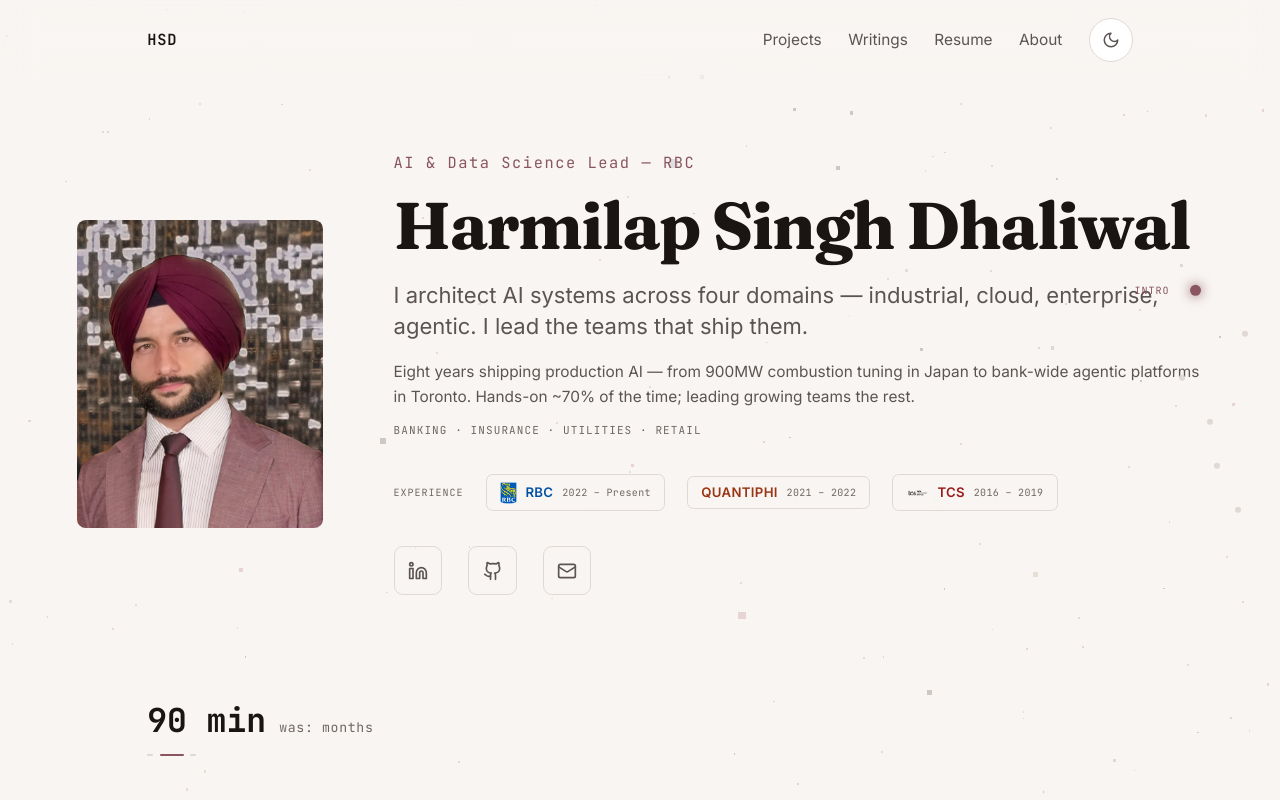
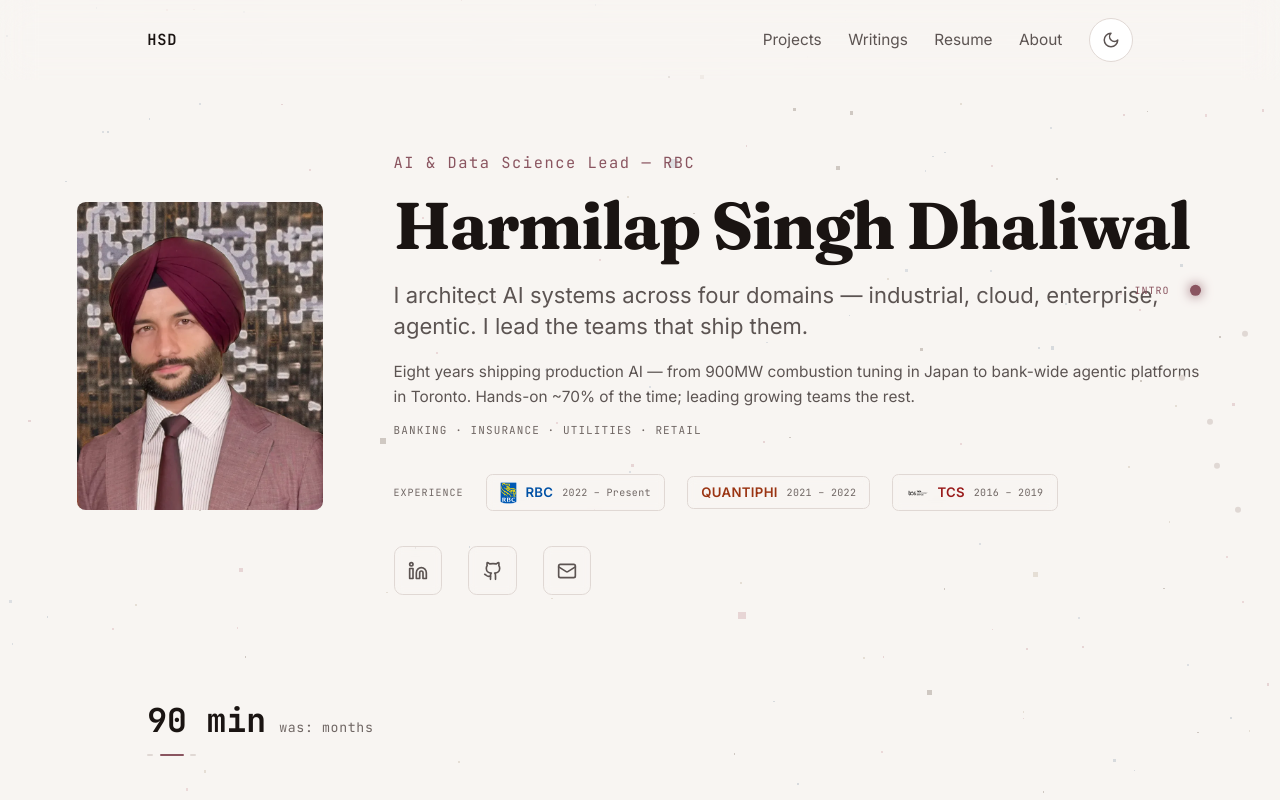
Before and after one commit to rogerthatroach/rogerthatroach.github.io, a Next.js app: page / in a window 1280 px wide. Shown: the top 800 px of the page. Built offline with nearby package versions, Linux system fonts and the light colour scheme.

Commit message:
style(hero): nudge portrait up 32px on desktop

```diff
--- a/components/Hero.tsx
+++ b/components/Hero.tsx
@@ -227,7 +227,7 @@ export default function Hero() {
           // between the original (w-48→w-80, 192–320px) and the shrunk
           // pass — 176–288px — enough visual presence to anchor the left
           // column without dominating the thesis.
-          className="relative order-first mx-auto aspect-[4/5] w-36 overflow-hidden rounded-lg sm:w-44 lg:mx-0 lg:w-52 xl:w-56"
+          className="relative order-first mx-auto aspect-[4/5] w-36 overflow-hidden rounded-lg sm:w-44 lg:mx-0 lg:-mt-8 lg:w-52 xl:w-56"
         >
           {/* eslint-disable-next-line @next/next/no-img-element */}
           <img
```
